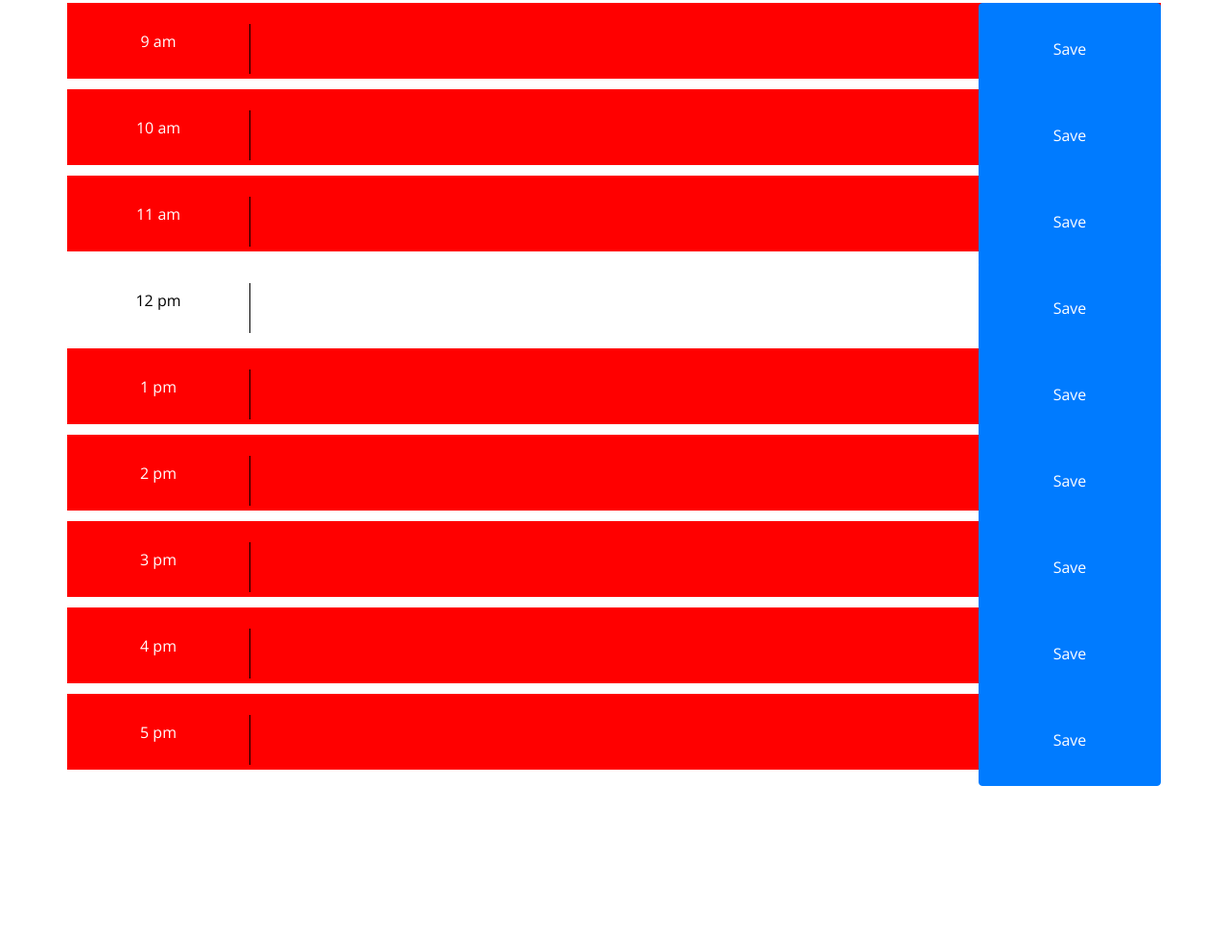
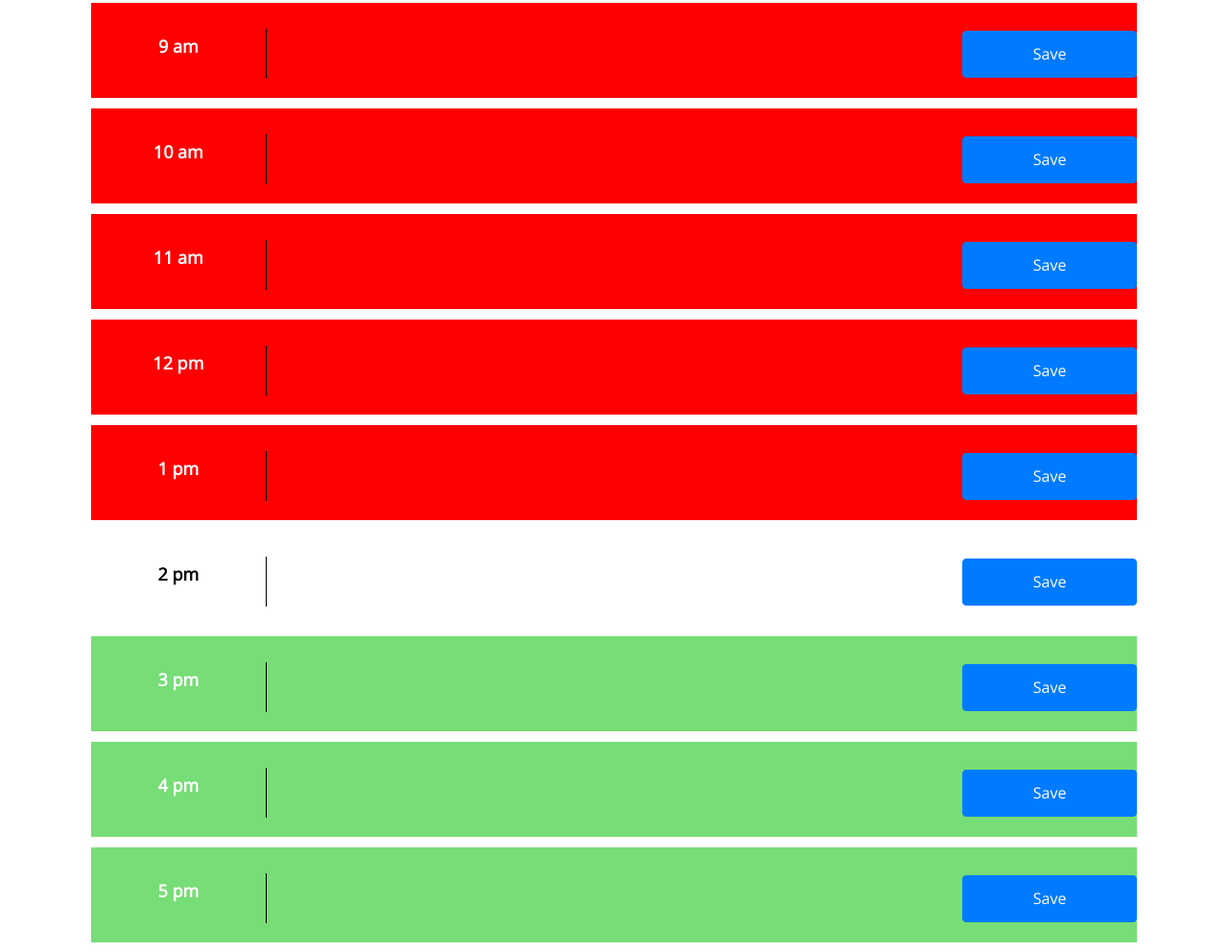
Before and after one commit to allenmurfee/daily-planner, a plain HTML site: page index.html in a window 1280 px wide. Shown: the part 334-1326 px from the top of the page at 96% size. Before the commit the page ends 1156 px from the top, so only its background shows below. Drawn offline with nearby package versions, Linux system fonts and the light colour scheme.

Commit message:
logic working. added content to README.

```diff
--- a/index.html
+++ b/index.html
@@ -32,76 +32,76 @@
     <div class="container text-center">
       <!-- Timeblocks go here -->
 
-      <div class="row timeblock">
-        <div class="col-2">
+      <div id="9" class="row timeblock d-flex flex-row align-items-center">
+        <div class="col-2 time">
           <p>9 am</p>
         </div>
-        <textarea id ="1" class="input col-8"></textarea>
-        <button type="button" class="col-2 btn btn-primary">Save</button>
+        <textarea id="1" class="input col-8"></textarea>
+        <button type="button" class="col-2 btn btn-primary h-50">Save</button>
       </div>
 
-      <div class="row timeblock">
-        <div class="col-2">
+      <div id="10" class="row timeblock d-flex flex-row align-items-center">
+        <div class="col-2 time">
           <p>10 am</p>
         </div>
-        <textarea id ="2" class="input col-8"></textarea>
-        <button type="button" class="col-2 btn btn-primary">Save</button>
+        <textarea id="2" class="input col-8"></textarea>
+        <button type="button" class="col-2 btn btn-primary h-50">Save</button>
       </div>
 
-      <div class="row timeblock">
-        <div class="col-2">
+      <div id="11" class="row timeblock d-flex flex-row align-items-center">
+        <div class="col-2 time">
           <p>11 am</p>
         </div>
-        <textarea id ="3" class="input col-8"></textarea>
-        <button type="button" class="col-2 btn btn-primary">Save</button>
+        <textarea id="3" class="input col-8"></textarea>
+        <button type="button" class="col-2 btn btn-primary h-50">Save</button>
       </div>
 
-      <div class="row timeblock">
-        <div class="col-2">
+      <div id="12" class="row timeblock d-flex flex-row align-items-center">
+        <div class="col-2 time">
           <p>12 pm</p>
         </div>
-        <textarea id ="4" class="input col-8"></textarea>
-        <button type="button" class="col-2 btn btn-primary">Save</button>
+        <textarea id="4" class="input col-8"></textarea>
+        <button type="button" class="col-2 btn btn-primary h-50">Save</button>
       </div>
 
-      <div class="row timeblock">
-        <div class="col-2">
+      <div id="13" class="row timeblock d-flex flex-row align-items-center">
+        <div class="col-2 time">
           <p>1 pm</p>
         </div>
-        <textarea id ="5" class="input col-8"></textarea>
-        <button type="button" class="col-2 btn btn-primary">Save</button>
+        <textarea id="5" class="input col-8"></textarea>
+        <button type="button" class="col-2 btn btn-primary h-50">Save</button>
       </div>
 
-      <div class="row timeblock">
-        <div class="col-2">
+      <div id="14" class="row timeblock d-flex flex-row align-items-center">
+        <div class="col-2 time">
           <p>2 pm</p>
         </div>
-        <textarea id ="6"class="input col-8"></textarea>
-        <button type="button" class="col-2 btn btn-primary">Save</button>
+        <textarea id="6" class="input col-8"></textarea>
+        <button type="button" class="col-2 btn btn-primary h-50">Save</button>
       </div>
 
-      <div class="row timeblock">
-        <div class="col-2">
+      <div id="15" class="row timeblock d-flex flex-row align-items-center">
+        <div class="col-2 time">
           <p>3 pm</p>
         </div>
-        <textarea id ="7" class="input col-8"></textarea>
-        <button type="button" class="col-2 btn btn-primary">Save</button>
+        <textarea id="7" class="input col-8"></textarea>
+        <button type="button" class="col-2 btn btn-primary h-50">Save</button>
       </div>
 
-      <div class="row timeblock">
-        <div class="col-2">
+      <div id="16" class="row timeblock d-flex flex-row align-items-center">
+        <div class="col-2 time">
           <p>4 pm</p>
         </div>
-        <textarea id ="8" class="input col-8"></textarea>
-        <button type="button" class="col-2 btn btn-primary">Save</button>
+        <textarea id="8" class="input col-8"></textarea>
+        <button type="button" class="col-2 btn btn-primary h-50">Save</button>
       </div>
 
-      <div class="row timeblock">
-        <div class="col-2">
+      <div id="17" class="row timeblock d-flex flex-row align-items-center">
+        <div class="col-2 time">
           <p>5 pm</p>
         </div>
-        <textarea id ="9" class="input col-8"></textarea>
-        <button type="button" class="col-2 btn btn-primary">Save</button>
+        <textarea id="9" class="input col-8"></textarea>
+        <button type="button" class="col-2 btn btn-primary h-50">Save</button>
       </div>
     </div>
 
--- a/script.js
+++ b/script.js
@@ -1,7 +1,7 @@
 var saveBtn = $("btn");
 var today = moment().format("MM.DD.YYYY");
 var hour = $(".hour");
-var currentHour = moment(hour).format("h");
+var currentHour = new Date().getHours();
 
 $("textarea").each(function () {
   $(this).val(localStorage.getItem($(this).attr("id")));
@@ -13,9 +13,7 @@ $("#currentDay").text("Today is " + today);
 //Changes color based on hour of day
 function time() {
   $(".timeblock").each(function () {
-    var plannerHour = parseInt($(this).children(0).text());
-    console.log(plannerHour);
-    console.log(currentHour);
+    var plannerHour = parseInt($(this).attr("id"));
     if (plannerHour < currentHour) {
       $(this).addClass("past");
     } else if (plannerHour == currentHour) {
@@ -30,11 +28,16 @@ function time() {
 time();
 
 $(".btn").on("click", function () {
-  // Need to set local storage to be user text input
-  $("textarea").each(function () {
-    var id = $(this).attr("id");
-    var textInput = $(this).val();
-    console.log(textInput);
-    localStorage.setItem(id, textInput);
-  });
+    console.log(this);
+    var activity = $(this).siblings(".input").val();
+    // console.log(activity);
+    var id = $(this).siblings(".input").attr("id");
+    // console.log(id)
+
+// this also works but saves when you click on any "save" button
+    //   $("textarea").each(function () {
+    //     var id = $(this).attr("id");
+    //     var textInput = $(this).val();
+    localStorage.setItem(id, activity);
+//   });
 });
--- a/style.css
+++ b/style.css
@@ -33,9 +33,9 @@ textarea {
 
 .row {
   white-space: pre-wrap;
-  height: 80px;
+  height: 100px;
   border-top: 1px solid white;
-  margin-top: 10px;
+  margin: 10px;
 }
 
 .hour {
@@ -59,15 +59,20 @@ textarea {
   color: white;
 }
 
-.saveBtn {
+.time {
+  font-weight: 1000;
+  font-size: large;
+}
+
+/* .saveBtn {
   border-left: 1px solid black;
   border-top-right-radius: 15px;
   border-bottom-right-radius: 15px;
   background-color: #06aed5;
   color: white;
-}
-
+} */
+/*
 .saveBtn i:hover {
   font-size: 20px;
   transition: all 0.3s ease-in-out;
-}
+} */
```
Also changed, not shown: 1 other file.
